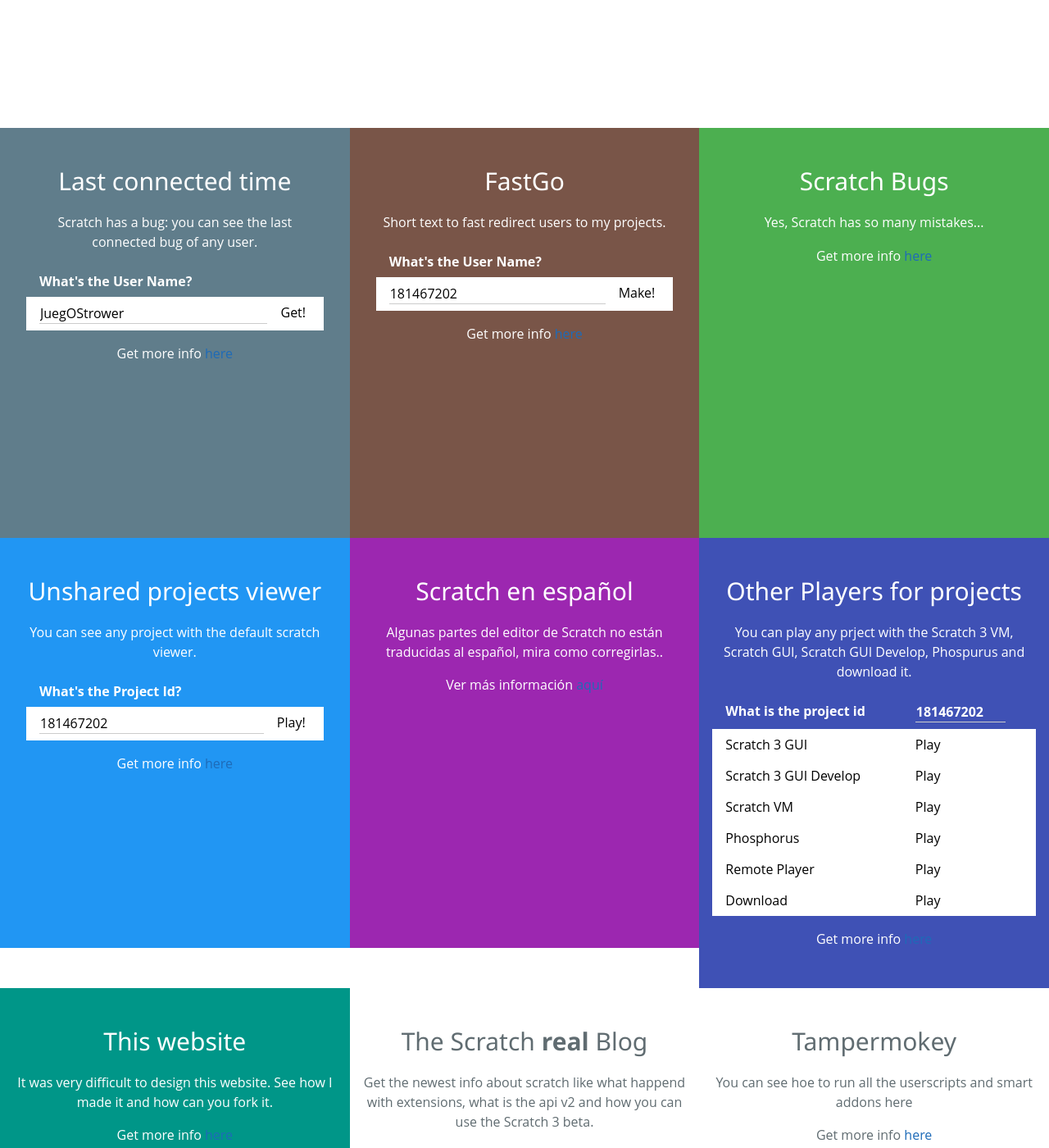
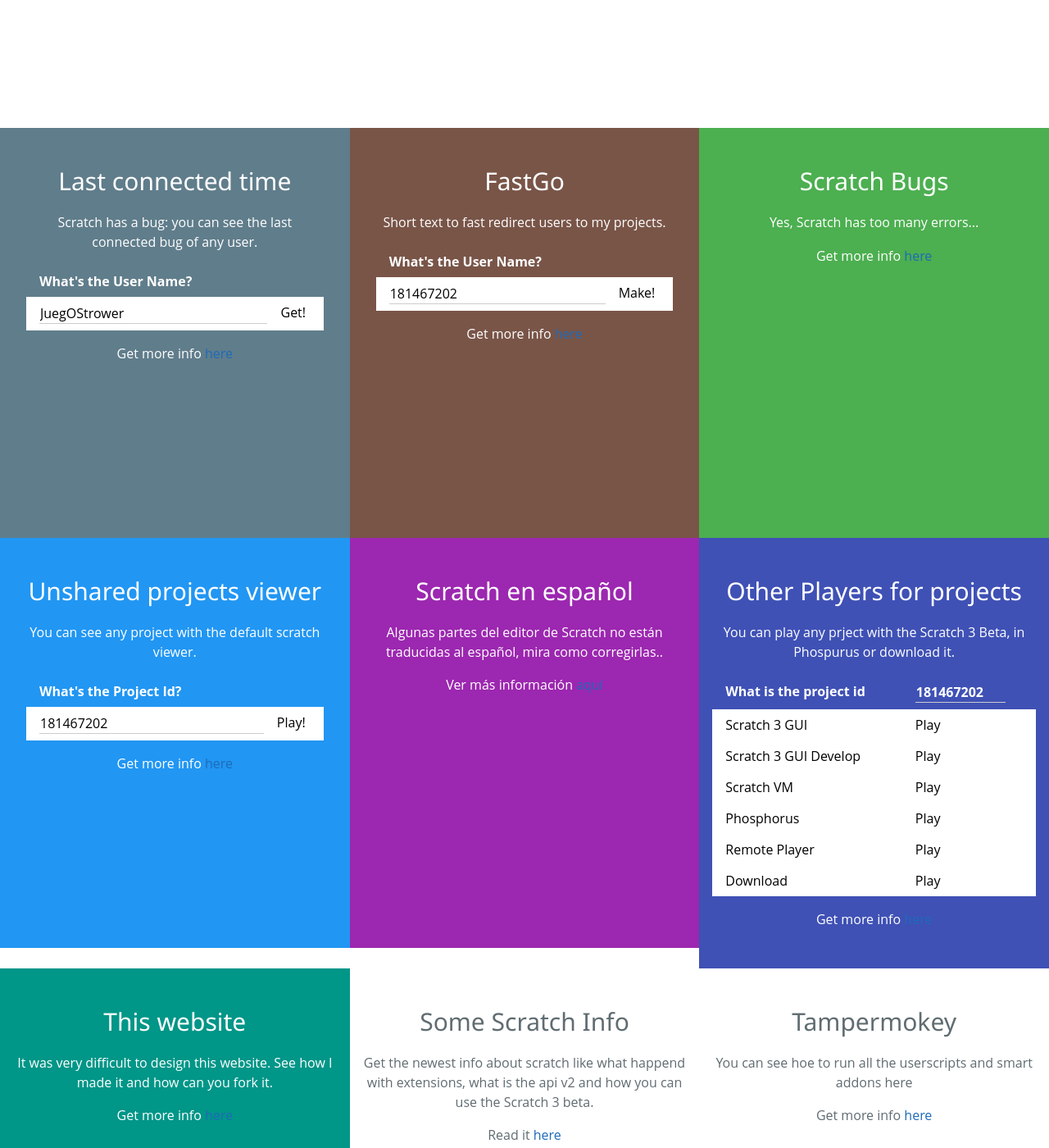
Before and after one commit to JuegOStrower/juegostrower.github.io, a Jekyll site: the page index.html, which Jekyll copies as it is, in a window 1280 px wide and 1400 px high, scrolled down 1289 px. Shown: the whole window at 82% size. Built offline with Jekyll 4.4.1, drawn with Linux system fonts in a browser that asks for light colours; nearby versions of some CDN libraries; comment, search, counter and statistics services are not loaded.

Commit message:
Update index.html

```diff
--- a/index.html
+++ b/index.html
@@ -228,7 +228,7 @@
       <div class="w3-third w3-green w3-container" style="min-height:500px">
         <div class="w3-padding-32 w3-center">
           <h2>Scratch Bugs</h2>
-          <p class="w3-container">Yes, Scratch has so many mistakes...</p>
+          <p class="w3-container">Yes, Scratch has too many errors...</p>
           <p>Get more info <a href="bugs">here</a></p>
         </div>
       </div>
@@ -264,7 +264,7 @@
       <div class="w3-third w3-indigo w3-center" style="min-height:500px">
         <div class="w3-padding-32">
           <h2>Other Players for projects</h2>
-          <p class="w3-container">You can play any prject with the Scratch 3 VM, Scratch GUI, Scratch GUI Develop, Phospurus and download it.</p>
+          <p class="w3-container">You can play any prject with the Scratch 3 Beta, in Phospurus or download it.</p>
           <div class="w3-container w3-responsive">
             <table class="w3-table">
               <tbody>
@@ -313,9 +313,9 @@
       </div>
       <div class="w3-third w3-highway-green w3-center" style="min-height:500px">
         <div class="w3-padding-32">
-          <h2>The Scratch <b>real</b> Blog</h2>
+          <h2>Some Scratch Info</h2>
           <p class="w3-container">Get the newest info about scratch like what happend with extensions, what is the api v2 and how you can use the Scratch 3 beta.</p>
-          <p>Read it <a href="blog">here</a></p>
+          <p>Read it <a href="info">here</a></p>
         </div>
       </div>
 	  <div class="w3-third w3-highway-blue w3-center" style="min-height:500px">
```
